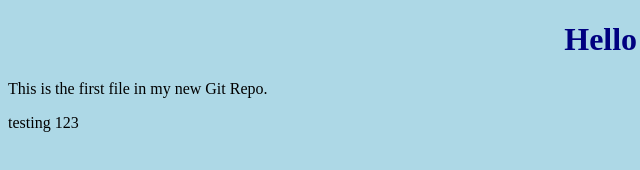
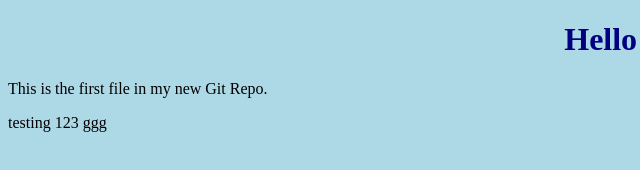
Before and after one commit to andycby/practice, a plain HTML site: page index.html in a window 1280 px wide. Shown: the full height of the page, 0-640 px from the left. Drawn offline with Linux system fonts and the light colour scheme.

```diff
--- a/index.html
+++ b/index.html
@@ -8,7 +8,7 @@
 
 <h1>Hello world!</h1>
 <p>This is the first file in my new Git Repo.</p>
-<p> testing 123</p>
+<p> testing 123 ggg</p>
 
 </body>
 </html>
```
